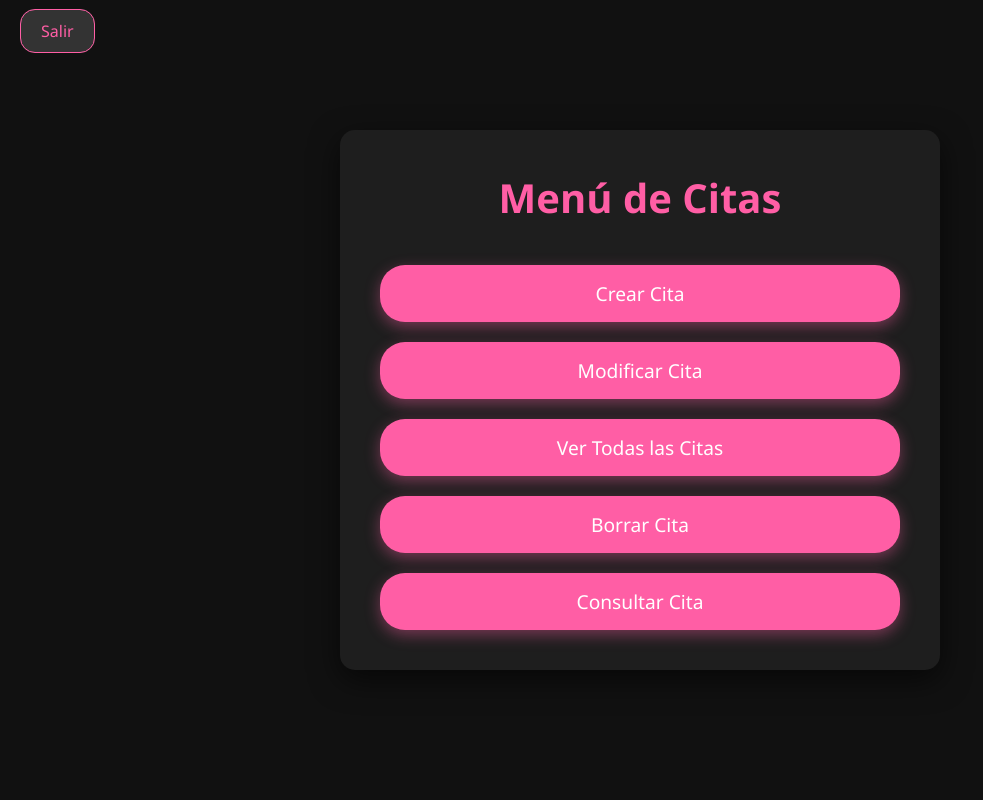
After one commit to juanmanuel2002/proyectoDistribuidos, a Flask app: page /menu_cita in a window 1280 px wide. The commit adds this page. Shown: the whole page, without its empty margins (0-983 px from the left). Run offline with Flask 3, Linux system fonts and the light colour scheme.

Commit message:
Implementacion de menu prototipo, Registro y Sesion completo.

```diff
--- a/PruebaD/Prueba_Proyecto/flask/webapp/frontend/static/scripts/SCsesion.js
+++ b/PruebaD/Prueba_Proyecto/flask/webapp/frontend/static/scripts/SCsesion.js
@@ -21,6 +21,11 @@ document.getElementById('login-form').addEventListener('submit', async function(
             // Login exitoso
             responseMessage.style.color = "green";
             responseMessage.textContent = data.message || "Login exitoso"; // Si no hay mensaje, muestra un mensaje por defecto.
+
+            setTimeout(()=>{
+                window.location.href = "/menu_cita";
+            },1500);
+
         } else if (response.status === 400) {
             // Error de validación de datos
             responseMessage.style.color = "red";
--- /dev/null
+++ b/PruebaD/Prueba_Proyecto/flask/webapp/frontend/static/styles/Smenu_cita.css
@@ -0,0 +1,107 @@
+/* General reset */
+* {
+    margin: 0;
+    padding: 0;
+    box-sizing: border-box;
+    font-family: 'Segoe UI', Tahoma, Geneva, Verdana, sans-serif;
+}
+
+/* Main body layout */
+body {
+    display: flex;
+    justify-content: center;
+    align-items: center;
+    height: 100vh;
+    background-color: #111;
+    color: #fff;
+    position: relative;
+}
+
+/* Top-left exit button */
+.top-left {
+    position: absolute;
+    top: 20px;
+    left: 20px;
+}
+
+.exit-button {
+    color: #ff5ea5;
+    font-size: 1rem;
+    text-decoration: none;
+    padding: 10px 20px;
+    border-radius: 15px;
+    background-color: #333;
+    border: 1px solid #ff5ea5;
+    transition: background-color 0.3s ease, transform 0.3s ease, color 0.3s ease;
+}
+
+.exit-button:hover {
+    background-color: #e64a8e;
+    color: #fff;
+    transform: translateX(-5px);
+}
+
+/* Menu container */
+.menu {
+    width: 90%;
+    max-width: 600px;
+    padding: 40px;
+    background-color: #1e1e1e;
+    border-radius: 15px;
+    box-shadow: 0 10px 30px rgba(0, 0, 0, 0.6);
+    display: grid;
+    grid-template-columns: 1fr;
+    gap: 20px;
+    align-items: center;
+    text-align: center;
+    animation: fadeIn 1s ease-in-out;
+}
+
+/* Main heading */
+.menu h1 {
+    font-size: 2.5rem;
+    color: #ff5ea5;
+    margin-bottom: 20px;
+    animation: slideIn 1s ease-out;
+}
+
+/* Buttons */
+.menu .button {
+    padding: 15px;
+    font-size: 1.2rem;
+    text-decoration: none;
+    color: #fff;
+    background-color: #ff5ea5;
+    border-radius: 25px;
+    transition: background-color 0.3s ease, transform 0.3s ease, box-shadow 0.3s ease;
+    box-shadow: 0 5px 15px rgba(255, 94, 165, 0.4);
+    text-align: center;
+}
+
+.menu .button:hover {
+    background-color: #e64a8e;
+    transform: scale(1.05);
+}
+
+/* Animations */
+@keyframes fadeIn {
+    from {
+        opacity: 0;
+        transform: translateY(20px);
+    }
+    to {
+        opacity: 1;
+        transform: translateY(0);
+    }
+}
+
+@keyframes slideIn {
+    from {
+        opacity: 0;
+        transform: translateX(-50px);
+    }
+    to {
+        opacity: 1;
+        transform: translateX(0);
+    }
+}
--- /dev/null
+++ b/PruebaD/Prueba_Proyecto/flask/webapp/frontend/templates/menu_cita.html
@@ -0,0 +1,25 @@
+<!DOCTYPE html>
+<html lang="es">
+<head>
+    <meta charset="UTF-8">
+    <meta name="viewport" content="width=device-width, initial-scale=1.0">
+    <title>Menú de Opciones</title>
+    <link rel="stylesheet" href="{{ url_for('static', filename='styles/Smenu_cita.css') }}">
+</head>
+<body>
+    <!-- Botón de salir en la esquina superior izquierda -->
+    <div class="top-left">
+        <a href="{{ url_for('home') }}" class="exit-button">Salir</a>
+    </div>
+
+    <!-- Menú de opciones -->
+    <div class="menu">
+        <h1>Menú de Citas</h1>
+        <a href="crear_cita.html" class="button">Crear Cita</a>
+        <a href="modificar_cita.html" class="button">Modificar Cita</a>
+        <a href="ver_citas.html" class="button">Ver Todas las Citas</a>
+        <a href="borrar_cita.html" class="button">Borrar Cita</a>
+        <a href="consultar_cita.html" class="button">Consultar Cita</a>
+    </div>
+</body>
+</html>
--- a/PruebaD/Prueba_Proyecto/flask/webapp/frontend/templates/registro.html
+++ b/PruebaD/Prueba_Proyecto/flask/webapp/frontend/templates/registro.html
@@ -24,13 +24,15 @@
             <button type="submit">Registrarse</button>
         </form>
 
-        <!-- Mensaje de respuesta -->
-        <p id="response-message"></p>
 
         <!-- Botón para redirigir al inicio de sesión debajo del área de registro -->
         <button id="login-btn" onclick="window.location.href='/login'">
             ¿Ya tienes cuenta? Inicia sesión
         </button>
+
+        <!-- Mensaje de respuesta -->
+        <p id="response-message"></p>
+
     </div>
 
     <script src="{{ url_for('static', filename='scripts/SCregistro.js') }}"></script>
--- a/PruebaD/Prueba_Proyecto/flask/webapp/view.py
+++ b/PruebaD/Prueba_Proyecto/flask/webapp/view.py
@@ -77,6 +77,12 @@ def crear_usuario():
     return jsonify({"message": "Usuario creado exitosamente"}), 201
 
 #_________________________________________________________________________________________________________
+
+@app.route('/menu_cita')
+def menu_cita():
+    return render_template('menu_cita.html')
+
+#_______________________________________________________________________________________________________
 
 # Crear una nueva cita
 @app.route('/crear/cita', methods=['POST'])
```
Also changed, not shown: PruebaD/Prueba_Proyecto/flask/webapp/frontend/static/styles/Sregistro.css (+60 -87 lines), PruebaD/Prueba_Proyecto/flask/webapp/frontend/static/styles/Ssesion.css (+33 -0 lines), PruebaD/Prueba_Proyecto/flask/webapp/frontend/templates/sesion.html (+8 -0 lines).
